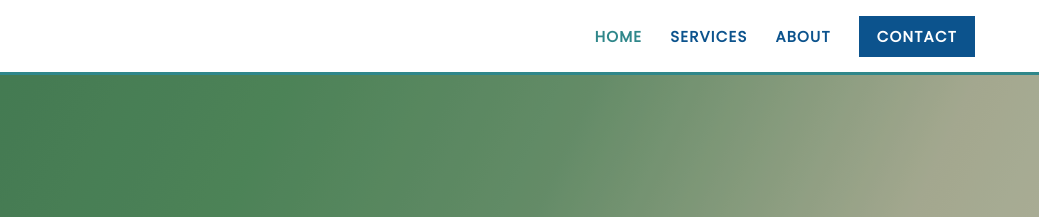
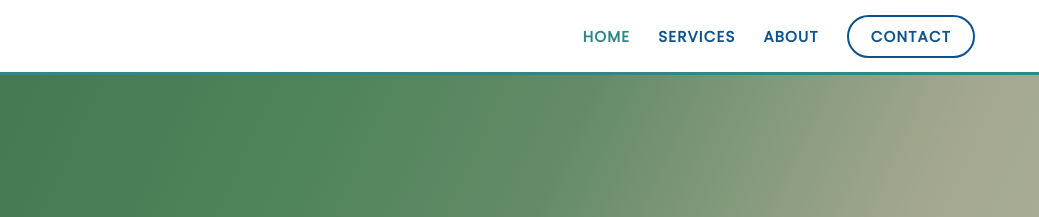
Before and after one commit to NBogoSorter/PixelSurveys, an Astro site: page / in a window 1280 px wide. Shown: the top 217 px of the page, 241-1280 px from the left. Built offline with nearby package versions, Linux system fonts and the light colour scheme; Astro itself is replaced by a stand-in of ours.

Commit message:
Make the header Contact button an outlined pill
Design B5: transparent with a 2px navy border, fully rounded, filling
navy on hover and on /contact/ itself. Padding drops 10px to 9px so the
border's extra height does not make the button taller than the nav row.

Contrast holds both ways - navy on white and white on navy are both
7.96:1.

Worth recording: before this, the only curve anywhere on the site was
the 12px on the A3 service card photos; everything else - buttons, form
fields, cards, panels - is square, which came from the logo's square
tiles. The site now has three corner treatments: square, 12px and a
pill. The other buttons ("View All Services" directly below this one,
"Request a Quote" in the contact panel) and the form fields are still
square, so they will read as unrelated to this until they follow.

```diff
--- a/src/components/SiteHeader.astro
+++ b/src/components/SiteHeader.astro
@@ -99,21 +99,27 @@
     color: var(--color-accent);
   }
 
-  /* Contact, carrying the styling the removed quote button had. Uppercase like
-     its siblings rather than the title case that button used, since it sits in
-     the same row as them. */
+  /* Contact as the header's call to action. Uppercase like its siblings rather
+     than the title case the old quote button used, since it sits in their row.
+     Outlined and fully rounded - the only other curve on the site is the 12px
+     on the service card photos, so this is a second, larger departure from the
+     square corners everything else uses. */
   .nav-cta {
-    background: var(--color-ink);
-    color: #fff;
-    padding: 10px 18px;
+    background: transparent;
+    color: var(--color-ink);
+    /* 9px against the solid version's 10px: the 2px border adds height that
+       the padding gives back, so the button matches the nav row as before. */
+    padding: 9px 22px;
+    border: 2px solid var(--color-ink);
+    border-radius: 999px;
     white-space: nowrap;
   }
 
   .nav-cta:hover,
   .nav-cta[aria-current="page"] {
-    background: var(--color-accent);
-    /* Overrides .nav-link's hover colour, which would otherwise turn the
-       label teal on a teal fill. */
+    background: var(--color-ink);
+    /* Overrides .nav-link's teal hover colour, which would otherwise leave
+       teal text on a navy fill. */
     color: #fff;
   }
 
```
